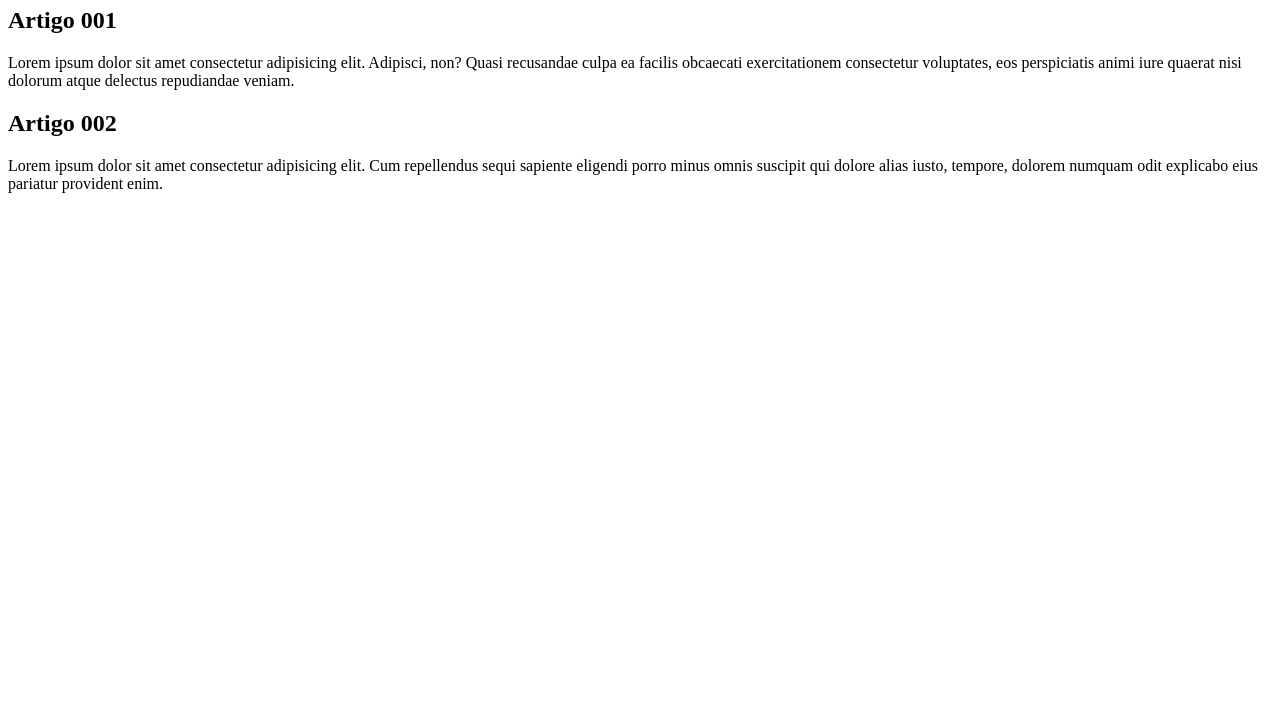
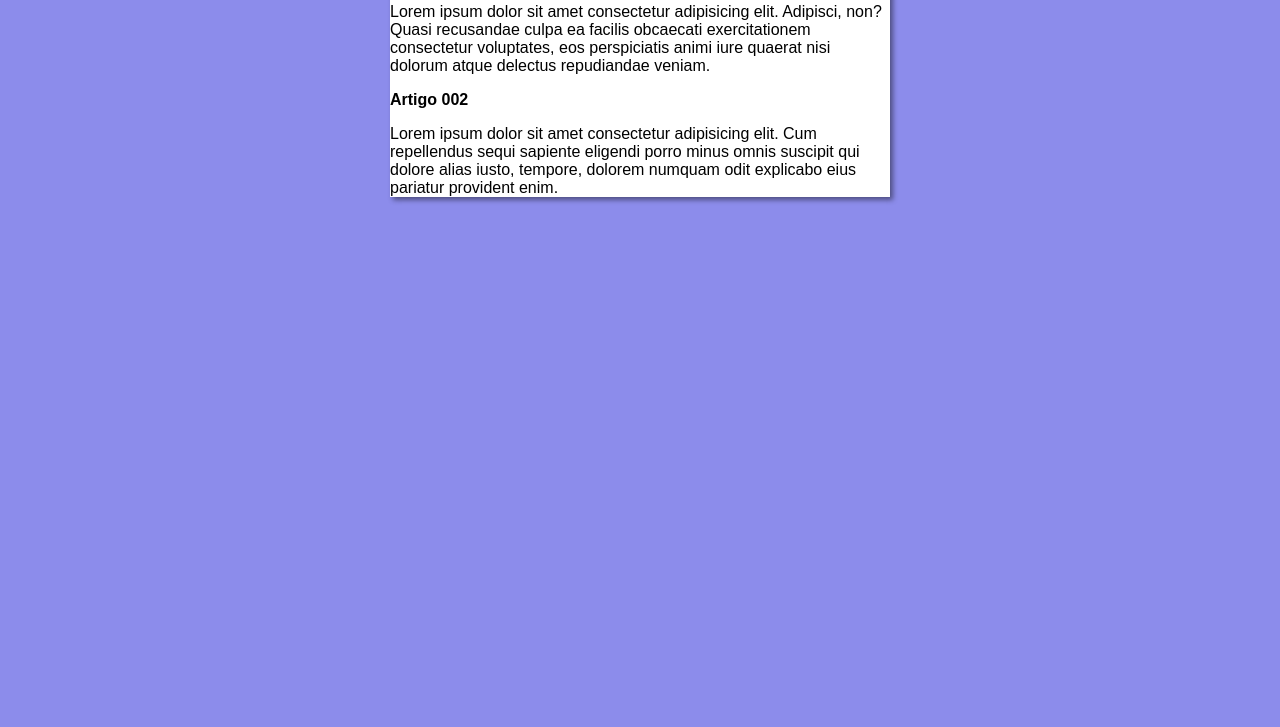
Before and after one commit to BrunoSouzax/projeto-site, a plain HTML site: page index.html in a window 1280 px wide. Shown: the part 73-800 px from the top of the page. Drawn offline with Linux system fonts and the light colour scheme.

Commit message:
iniciei o design

```diff
--- /dev/null
+++ b/estilo/style.css
@@ -0,0 +1,16 @@
+* {
+    font-family: Arial, Helvetica, sans-serif;
+    font-size: 16px;
+}
+
+body {
+    background-color: rgb(140, 140, 235);
+
+}
+
+main {
+    background-color: white;
+    width: 500px;
+    margin: auto;
+    box-shadow: 3px 3px 5px rgba(5, 5, 5, 0.452);
+}
--- a/index.html
+++ b/index.html
@@ -5,6 +5,7 @@
     <meta http-equiv="X-UA-Compatible" content="IE=edge">
     <meta name="viewport" content="width=device-width, initial-scale=1.0">
     <title> Titulo do Site </title>
+    <link rel="stylesheet" href="estilo/style.css">
 </head>
 <body>
     <main>
```
